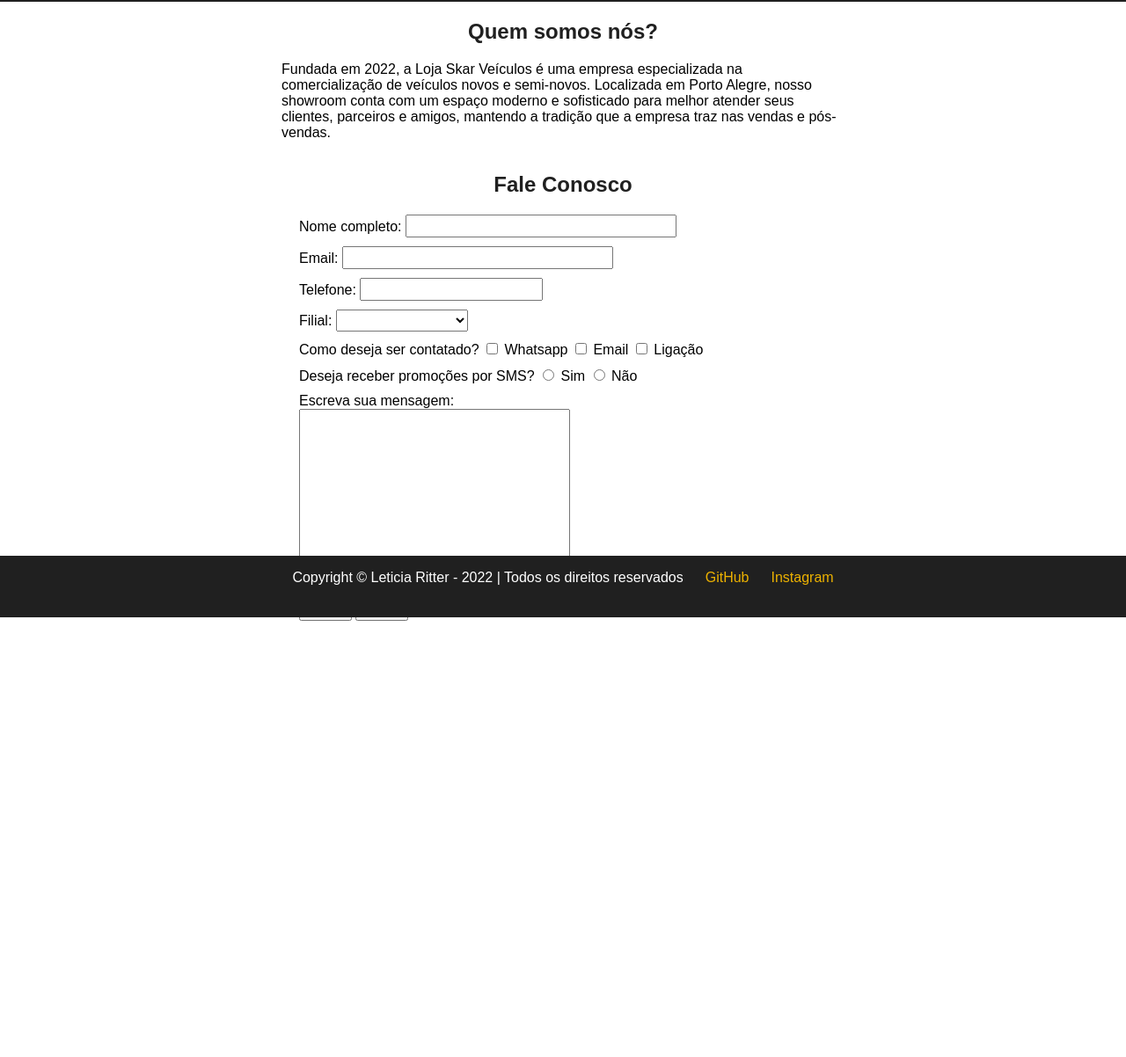
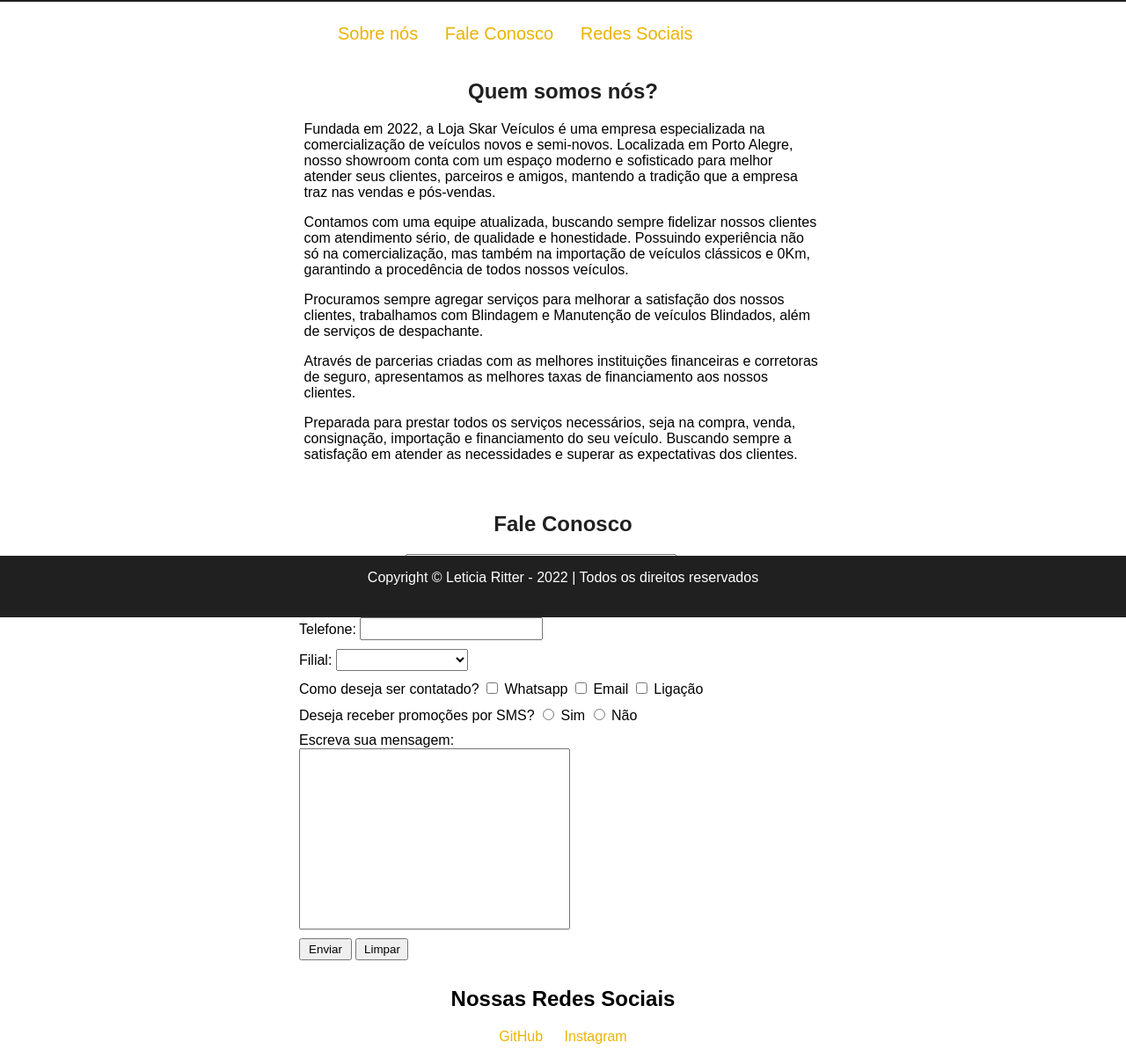
Before and after one commit to leticiatritter/trabalho-final-web, a plain HTML site: page sobre-nos.html in a window 1280 px wide. Shown: the part 98-1300 px from the top of the page at 88% size. Before the commit the page ends 954 px from the top, so only its background shows below. Drawn offline with Linux system fonts and the light colour scheme.

Commit message:
finalizando

```diff
--- a/main.css
+++ b/main.css
@@ -66,7 +66,7 @@
   width: 100%;
   font-family: Arial, Helvetica, sans-serif;
   margin-bottom: 100px;
-  margin-bottom: 50px;
+  margin-top: 20px;
 }
 
 
@@ -109,8 +109,9 @@
 }
 
 #sobrenos {
-  margin-left: 25%;
-  margin-right: 25%;
+  margin-top: 20px;
+  margin-left: 27%;
+  margin-right: 27%;
   font-family: Arial, Helvetica, sans-serif;
 }
 
@@ -143,6 +144,19 @@
   padding: 5px 10px;
 }
 
+#links {
+  margin-top: 30px;
+  text-align: center;
+}
+
+.ancora a {
+  text-decoration: none;
+}
+
+#links a {
+  text-decoration: none;
+}
+
 /* FOOTER*/
 #footer {
   background-color: #202020;
@@ -157,6 +171,10 @@
   bottom: 0;
 }
 
-#footer a {
-  text-decoration: none;
+.ancora {
+  margin-left: 30%;
+  margin-right: 30%;
+  font-size: 20px;
+  font-family: Arial, Helvetica, sans-serif;
+  margin-top: 25px;
 }
--- a/sobre-nos.html
+++ b/sobre-nos.html
@@ -18,18 +18,31 @@
                 </dl>
         </div>
         <!--Body-->
-        <article id="sobrenos">
+        <div class="ancora">
+            <a href="#sobrenos" style="margin-right: 25px;">Sobre nós</a>
+            <a href="#faleconosco" style="margin-right: 25px;">Fale Conosco</a>
+            <a href="#links">Redes Sociais</a>
+        </div>
+        <article id="sobrenos" name="sobrenos">
             <h1 style="text-align: center; color: #202020;">Quem somos nós?</h1>
-            <p>
-            Fundada em 2022, a Loja Skar Veículos é uma empresa especializada na comercialização de veículos novos e semi-novos.
-            Localizada em Porto Alegre, nosso showroom conta com um espaço moderno e
+            <p>Fundada em 2022, a Loja Skar Veículos é uma empresa especializada na comercialização de veículos novos
+            e semi-novos. Localizada em Porto Alegre, nosso showroom conta com um espaço moderno e
             sofisticado para melhor atender seus clientes, parceiros e amigos, mantendo a tradição que a empresa traz nas
-            vendas e pós-vendas.
-            </p>
+            vendas e pós-vendas.</p>
+            <p>Contamos com uma equipe atualizada, buscando sempre fidelizar nossos clientes com atendimento sério, de
+            qualidade e honestidade. Possuindo experiência não só na comercialização, mas também na importação de
+            veículos clássicos e 0Km, garantindo a procedência de todos nossos veículos.</p>
+            <p>Procuramos sempre agregar serviços para melhorar a satisfação dos nossos clientes, trabalhamos com
+            Blindagem e Manutenção de veículos Blindados, além de serviços de despachante.</p>
+            <p>Através de parcerias criadas com as melhores instituições financeiras e corretoras de seguro,
+            apresentamos as melhores taxas de financiamento aos nossos clientes.</p>
+            <p>Preparada para prestar todos os serviços necessários, seja na compra, venda, consignação, importação
+            e financiamento do seu veículo. Buscando sempre a satisfação em atender as necessidades e superar as
+            expectativas dos clientes.</p>
         </article>
         <article id="body">
-            <h1 style="color: #202020;">Fale Conosco</h1>
-            <form class="formulario">
+            <h1 style="color: #202020;" name="faleconosco">Fale Conosco</h1>
+            <form class="formulario" name="faleconosco">
                 <div class="form-name">
                     <label>Nome completo: </label>
                     <input type="text" name="nome" style="height: 20px; width: 300px; font-size: 15px">
@@ -76,14 +89,18 @@
                     <input type="submit" value="Enviar" style="width:60px;height:25px;">
                     <input type="reset" value="Limpar" style="width:60px;height:25px;">
                 </div>
+                <div id="links" name="links">
+                    <h1>Nossas Redes Sociais</h1>
+                    <p><a href="https://github.com/leticiatritter" style="margin-right: 20px;">GitHub</a>
+                    <a href="https://www.instagram.com/leticiatritter">Instagram</a></p>
+                </div>
             </form>
         </article>
         <!--Footer-->
         <div id="footer">
             <p>Copyright &copy; Leticia Ritter - 2022 | Todos os direitos reservados</p>
-            <p style="margin-left: 25px; margin-right: 25px;"><a href="https://github.com/leticiatritter">GitHub</a></p>
-            <p><a href="https://www.instagram.com/leticiatritter">Instagram</a></p>
         </div>
+
 
 
     </body>
```
